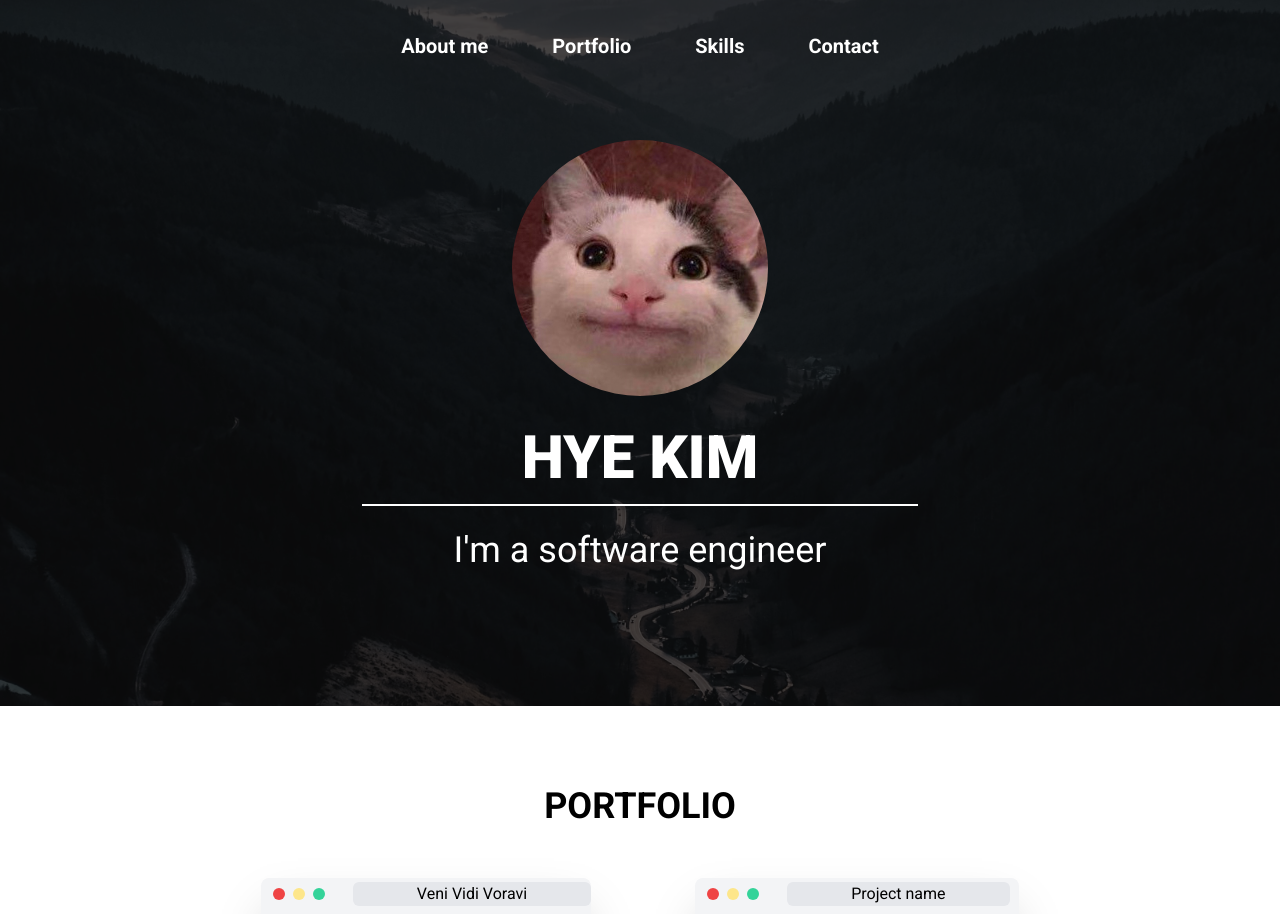
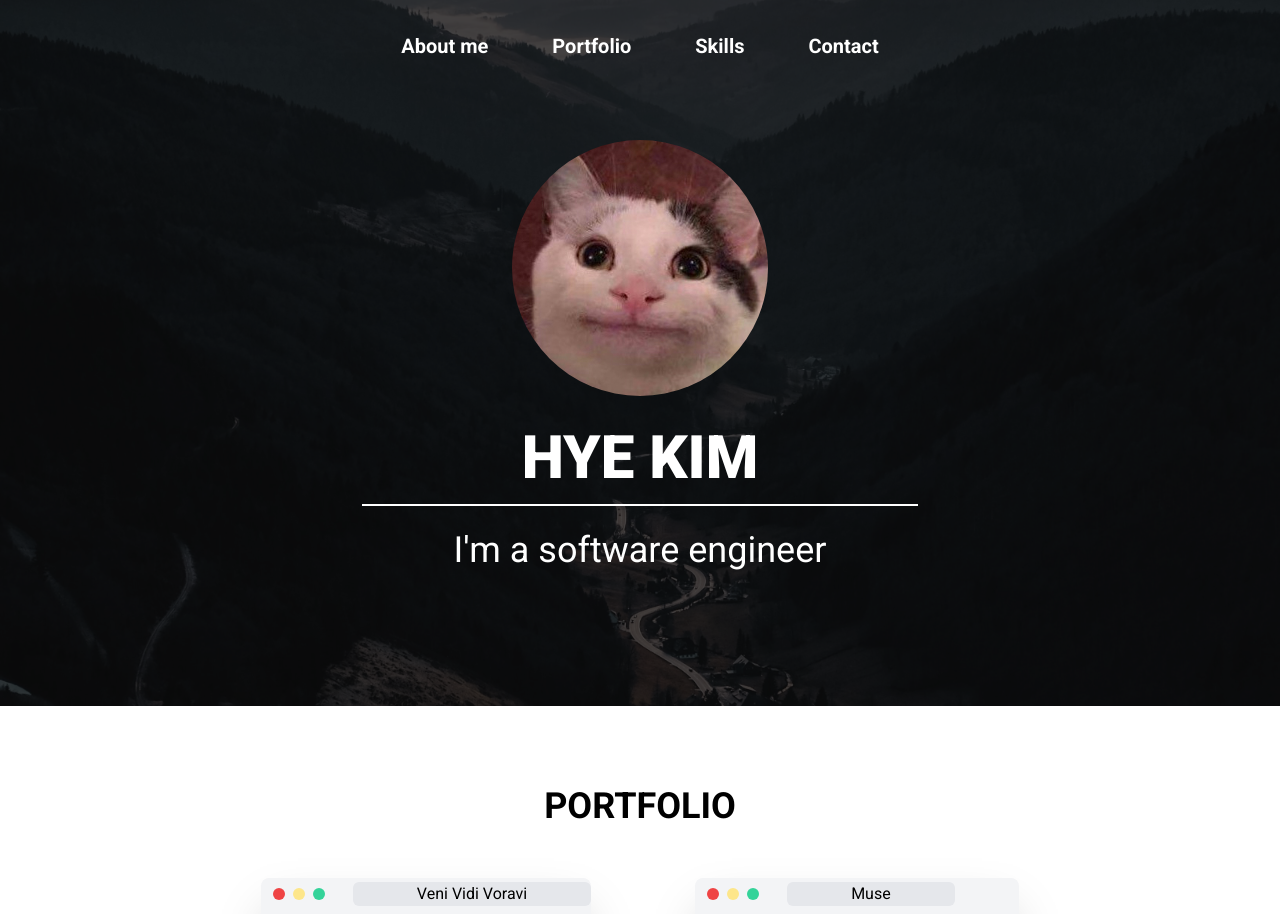
Before and after one commit to hye-kim/hye-kim.github.io, a React (Create React App) app: page / in a window 1280 px wide. Shown: the top 914 px of the page. Built offline with nearby package versions, Linux system fonts and the light colour scheme; grey boxes are pictures that could not be loaded.

Commit message:
adding new project to portfolio page

```diff
--- a/src/components/Portfolio.js
+++ b/src/components/Portfolio.js
@@ -16,11 +16,11 @@ function Portfolio() {
             githubUrl="https://github.com/rsdimatulac/Veni-Vidi-Voravi"
           />
           <PortfolioTile
-            projectName="Project name"
-            projectUrl=""
+            projectName="Muse"
+            projectUrl="https://aa-muse.herokuapp.com/"
             projectPic="bg-project-pic-2"
-            projectDescription="description of project"
-            githubUrl=""
+            projectDescription="Muse is a clone of Genius centered around poems. The site allows users to view poems, add annotations to lines that provide insight on what the poet might have been trying to convey, and add comments to poems for further discussion with other users."
+            githubUrl="https://github.com/hye-kim/muse-app"
           />
         </div>
       </div>
--- a/tailwind.config.js
+++ b/tailwind.config.js
@@ -5,7 +5,7 @@ module.exports = {
         "hero-pattern": "url('./images/tobias-marks-KR5H9c7dDdA-unsplash.jpg')",
         "profile-pic": "url('./images/profile-pic.jpg')",
         "project-pic-1": "url('./images/venividivoravi.png')",
-        "project-pic-2": "url('./images/GreatTree.png')",
+        "project-pic-2": "url('./images/muse.png')",
       }),
     },
   },
```
Also changed, not shown: src/images/muse.png (added).
